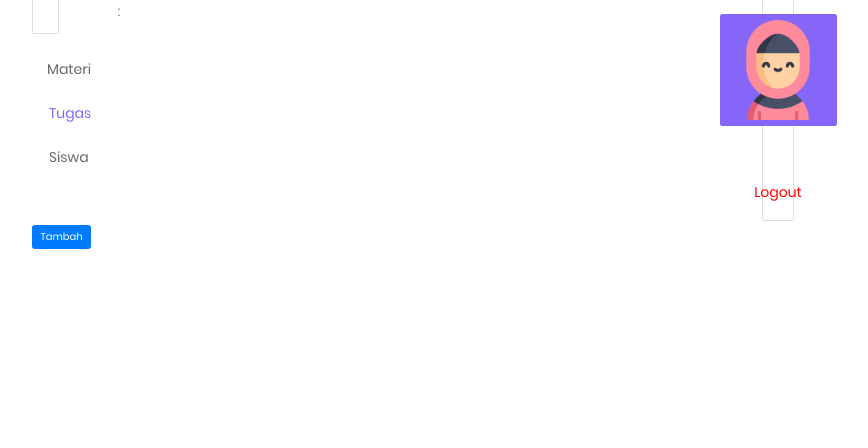
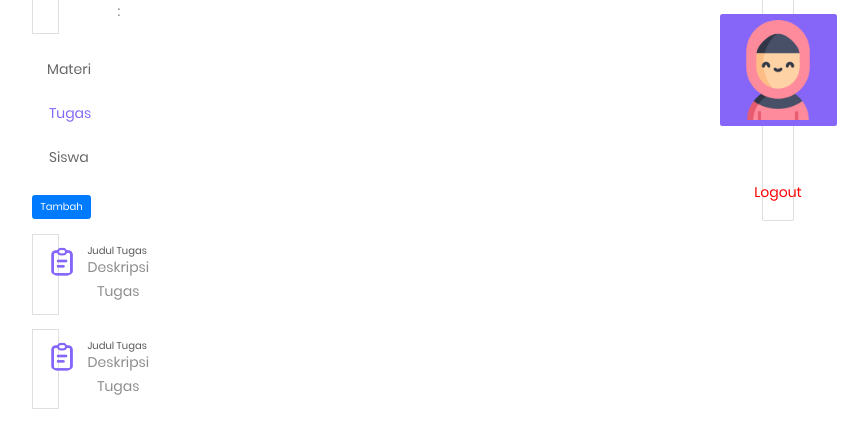
Before and after one commit to srihariyati/Dayahku, a Django app: page /kelas/kelas/tugas/ in a window 1280 px wide. Shown: the part 182-630 px from the top of the page, without its empty margins (98-966 px from the left). Run offline with Django 4.2, Linux system fonts and the light colour scheme; some libraries are stand-ins or nearby versions.

Commit message:
Update Tugas

```diff
--- a/dayahku/ustad/templates/ustad/tugas.html
+++ b/dayahku/ustad/templates/ustad/tugas.html
@@ -15,20 +15,39 @@
         </div>
       </a><br>
 
+
     <ul class="nav nav-pills d-flex justify-content-evenly">
         <li class="nav-item"><a href="/loginUstad/kelas/materi"   aria-current="page">Materi</a></li>
         <li class="nav-item"><a href="/loginUstad/kelas/tugas"   style="color:#8566F9"  aria-current="page">Tugas</a></li>
         <li class="nav-item"><a href="/loginUstad/kelas/siswa"  aria-current="page">Siswa</a></li>
     </ul>
-</div>
+</div><br>
+
 <div>
-  <br>
-    <br>
-      <br>
       <a class="btn btn-primary" href="/loginUstad/kelas/tugas/tambahtugas" role="button">Tambah</a>
-      </br>
-    </br>
-  </br>
-</div>
+</div><br>
+{% comment %} daftar tugas disini {% endcomment %}
+<a href="#" class="list-group-item list-group-item-action d-flex gap-3 py-3" aria-current="true">
+  <img src="{% static 'img/task.png' %}" alt="twbs" width="32" height="32" class="rounded-circle flex-shrink-0">
+
+  <div class="d-flex gap-2 w-100 justify-content-between">
+    <div>
+      <h6 class="mb-0 d-flex gap-2 w-100 justify-content-between" >Judul Tugas</h6>
+      <p class="mb-0 opacity-75 d-flex gap-2 w-100 justify-content-between">Deskripsi Tugas </p>
+    </div>
+  </div>
+</a><br>
+<a href="#" class="list-group-item list-group-item-action d-flex gap-3 py-3" aria-current="true">
+  <img src="{% static 'img/task.png' %}" alt="twbs" width="32" height="32" class="rounded-circle flex-shrink-0">
+
+  <div class="d-flex gap-2 w-100 justify-content-between">
+    <div>
+      <h6 class="mb-0 d-flex gap-2 w-100 justify-content-between" >Judul Tugas</h6>
+      <p class="mb-0 opacity-75 d-flex gap-2 w-100 justify-content-between">Deskripsi Tugas </p>
+    </div>
+  </div>
+</a><br>
+
+
 
 {%endblock konten%}
--- a/dayahku/ustad/views.py
+++ b/dayahku/ustad/views.py
@@ -1,6 +1,7 @@
 #vies app ustad
 from django.shortcuts import render, redirect
 from django.contrib.auth import authenticate, login
+from .forms import PostForm
 
 # Create your views here.
 def loginView(request):
@@ -29,6 +30,7 @@ def materi(request):
 def tugas(request):
     return render(request, 'ustad/tugas.html')
 
+
 def siswa(request):
     return render(request, 'ustad/siswa.html')
 
@@ -37,3 +39,6 @@ def tambahmateri(request):
 
 def tambahtugas(request):
     return render(request, 'ustad/tambahtugas.html')
+
+def storetugas(request):
+    pass
```
Also changed, not shown: dayahku/ustad/forms.py (added, +11 -0 lines), dayahku/ustad/templates/ustad/tambahtugas.html (+14 -7 lines).
